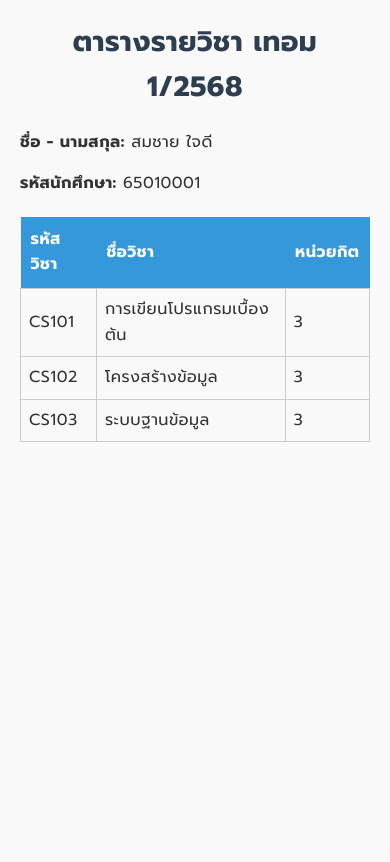
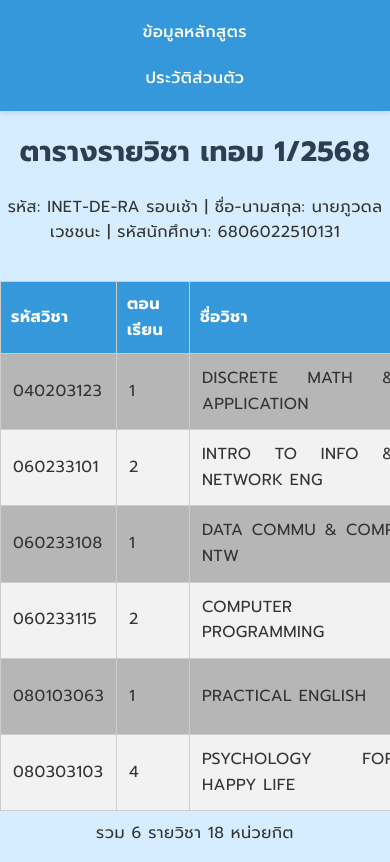
Before and after one commit to PuvadonKub/Intro_HTML, a plain HTML site: page subject.html in a window 390 px wide. Drawn offline with Linux system fonts and the light colour scheme.

Commit message:
program_010

```diff
--- a/css/style.css
+++ b/css/style.css
@@ -1,13 +1,13 @@
-
 @import url('https://fonts.googleapis.com/css2?family=Prompt:ital,wght@0,100;0,200;0,300;0,400;0,500;0,600;0,700;0,800;0,900;1,100;1,200;1,300;1,400;1,500;1,600;1,700;1,800;1,900&display=swap');
 
 body {
-    font-family: "Prompt", sans-serif;
+    font-family: "Prompt", 'Sarabun', sans-serif;
     color: #333;
-    background-color: #f9f9f9;
-    margin: 20px;
+    background-color: #d6edff;
+    margin: 0px;
     line-height: 1.6;
     letter-spacing: 0.5px;
+    font-size: 16px;
 }
 
 h1 {
@@ -17,35 +17,39 @@ h1 {
     margin-bottom: 20px;
 }
 
-p, td, th {
-    text-align: justify;
+.student-info, .summary {
+    text-align: center;
     font-size: 16px;
+    margin-bottom: 15px;
+    margin-top: 10px;
 }
 
 .bold {
     font-weight: bold;
+    margin-left: 50px;
 }
 
 .underline {
     text-decoration: underline;
 }
 
-img {
-    border: 20px;
-    height: 300px;
-    margin: 5px;
-    box-shadow: 0 0 7px;
-}
-
-.gallery {
-    justify-content: center;
-    gap: 10px;
+.table-container {
+    overflow-x: auto;
 }
 
 table {
-    width: 100%;
+
+    width: 90%;
     border-collapse: collapse;
+    min-width: 600px;
     margin-top: 20px;
+    font-size: 16px;
+}
+
+th, td {
+    border: 1px solid #ccc;
+    padding: 12px;
+    text-align: justify;
 }
 
 th {
@@ -54,7 +58,75 @@ th {
     padding: 10px;
 }
 
-td {
-    border: 1px solid #ccc;
-    padding: 8px;
+tr:nth-child(even) {
+    background-color: #f2f2f2;
 }
+
+tr:nth-child(odd) {
+    background-color: #b6b6b6;
+}
+
+tr:hover {
+    background-color: #dbecff;
+}
+
+.gallery {
+    display: flex;
+    flex-wrap: wrap;
+    justify-content: center;
+    gap: 10px;
+}
+
+img {
+    border: 20px;
+    height: 300px;
+    margin: 5px;
+    box-shadow: 0 0 7px;
+    display: block;
+}
+
+.navbar {
+    background-color: #3498db;
+    padding: 10px 0;
+    box-shadow: 0 2px 5px rgba(0,0,0,0.1);
+}
+
+.navbar ul {
+    list-style-type: none;
+    margin: 0;
+    padding: 0;
+    display: flex;
+    justify-content: center;
+    flex-wrap: wrap;
+}
+
+.navbar li {
+    margin: 0 15px;
+}
+
+.navbar a {
+    color: white;
+    text-decoration: none;
+    font-weight: 500;
+    font-size: 16px;
+    transition: color 0.3s ease;
+}
+
+.navbar a:hover {
+    color: #ffeb3b;
+}
+
+@media screen and (max-width: 600px) {
+    .navbar ul {
+        flex-direction: column;
+        align-items: center;
+    }
+    .navbar li {
+        margin: 10px 0;
+    }
+    img {
+        width: 100%;
+        height: auto;
+    }
+
+}
--- /dev/null
+++ b/css/style1.css
@@ -0,0 +1,60 @@
+
+@import url('https://fonts.googleapis.com/css2?family=Prompt:ital,wght@0,100;0,200;0,300;0,400;0,500;0,600;0,700;0,800;0,900;1,100;1,200;1,300;1,400;1,500;1,600;1,700;1,800;1,900&display=swap');
+
+body {
+    font-family: "Prompt", sans-serif;
+    color: #333;
+    background-color: #f9f9f9;
+    margin: 20px;
+    line-height: 1.6;
+    letter-spacing: 0.5px;
+}
+
+h1 {
+    text-align: center;
+    font-size: 28px;
+    color: #2c3e50;
+    margin-bottom: 20px;
+}
+
+p, td, th {
+    text-align: justify;
+    font-size: 16px;
+}
+
+.bold {
+    font-weight: bold;
+}
+
+.underline {
+    text-decoration: underline;
+}
+
+img {
+    border: 20px;
+    height: 300px;
+    margin: 5px;
+    box-shadow: 0 0 7px;
+}
+
+.gallery {
+    justify-content: center;
+    gap: 10px;
+}
+
+table {
+    width: 100%;
+    border-collapse: collapse;
+    margin-top: 20px;
+}
+
+th {
+    background-color: #3498db;
+    color: white;
+    padding: 10px;
+}
+
+td {
+    border: 1px solid #ccc;
+    padding: 8px;
+}
--- a/subject.html
+++ b/subject.html
@@ -1,35 +1,48 @@
 <!DOCTYPE html>
-<html>
+<html lang="th">
 <head>
     <meta charset="UTF-8">
     <title>ตารางรายวิชา เทอม 1/2568</title>
     <link rel="stylesheet" href="css/style.css">
+    <meta name="viewport" content="width=device-width, initial-scale=1.0">
 </head>
 <body>
+    <nav class="navbar">
+    <ul>
+        <li><a href="index.html">ข้อมูลหลักสูตร</a></li>
+        <li><a href="myprofile.html">ประวัติส่วนตัว</a></li>
+    </ul>
+    </nav>
+
     <h1>ตารางรายวิชา เทอม 1/2568</h1>
-    <p><span class="bold">ชื่อ - นามสกุล:</span> สมชาย ใจดี</p>
-    <p><span class="bold">รหัสนักศึกษา:</span> 65010001</p>
+    <div class="student-info">
+        รหัส: INET-DE-RA รอบเช้า | ชื่อ-นามสกุล: นายภูวดล เวชชนะ | รหัสนักศึกษา: 6806022510131
+    </div>
+    <center>
+    <div class="table-container">
         <table>
+            <thead>
                 <tr>
                     <th>รหัสวิชา</th>
+                    <th>ตอนเรียน</th>
                     <th>ชื่อวิชา</th>
                     <th>หน่วยกิต</th>
+                    <th>สถานะชำระเงิน</th>
                 </tr>
-        <tr>
-            <td>CS101</td>
-            <td>การเขียนโปรแกรมเบื้องต้น</td>
-            <td>3</td>
-        </tr>
-        <tr>
-            <td>CS102</td>
-            <td>โครงสร้างข้อมูล</td>
-            <td>3</td>
-        </tr>
-        <tr>
-            <td>CS103</td>
-            <td>ระบบฐานข้อมูล</td>
-            <td>3</td>
-        </tr>
+            </thead>
+            <tbody>
+                <tr><td>040203123</td><td>1</td><td>DISCRETE MATH & APPLICATION</td><td>3(3-0-6)</td><td>ไม่มียอดค้างชำระ</td></tr>
+                <tr><td>060233101</td><td>2</td><td>INTRO TO INFO & NETWORK ENG</td><td>3(2-2-5)</td><td>ไม่มียอดค้างชำระ</td></tr>
+                <tr><td>060233108</td><td>1</td><td>DATA COMMU & COMP NTW</td><td>3(3-0-6)</td><td>ไม่มียอดค้างชำระ</td></tr>
+                <tr><td>060233115</td><td>2</td><td>COMPUTER PROGRAMMING</td><td>3(2-2-5)</td><td>ไม่มียอดค้างชำระ</td></tr>
+                <tr><td>080103063</td><td>1</td><td>PRACTICAL ENGLISH</td><td>3(3-0-6)</td><td>ไม่มียอดค้างชำระ</td></tr>
+                <tr><td>080303103</td><td>4</td><td>PSYCHOLOGY FOR HAPPY LIFE</td><td>3(3-0-6)</td><td>ไม่มียอดค้างชำระ</td></tr>
+            </tbody>
         </table>
+    </div>
+    </center>
+    <div class="summary">
+        รวม 6 รายวิชา 18 หน่วยกิต
+    </div>
 </body>
 </html>
```
Also changed, not shown: index.html (+9 -3 lines), myprofile.html (+9 -3 lines), ฝากไว้ก่อน/mycontact.html (deleted, +0 -35 lines), ฝากไว้ก่อน/myitem.html (deleted, +0 -35 lines), ฝากไว้ก่อน/myprofile.html (deleted, +0 -35 lines), images/fitm.jpg (added). Lines whose indentation alone changed are shown as unchanged.
